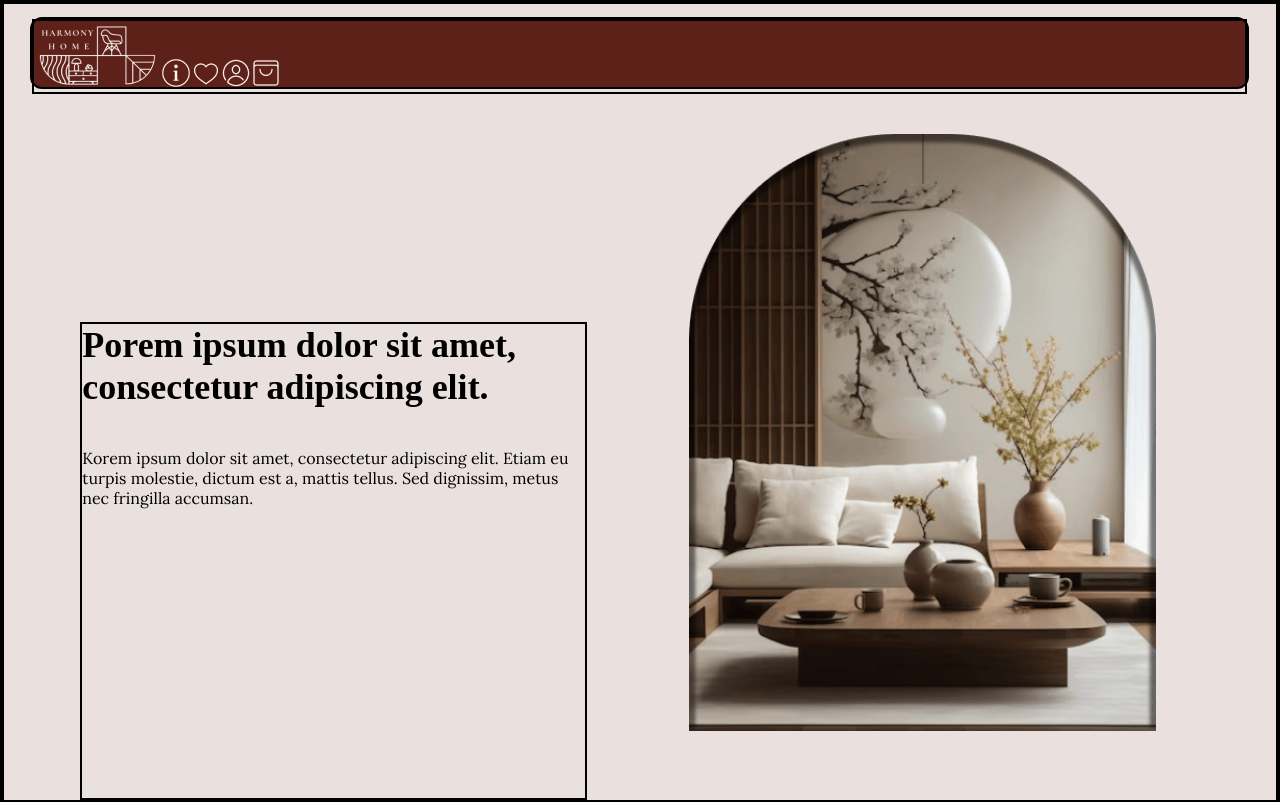
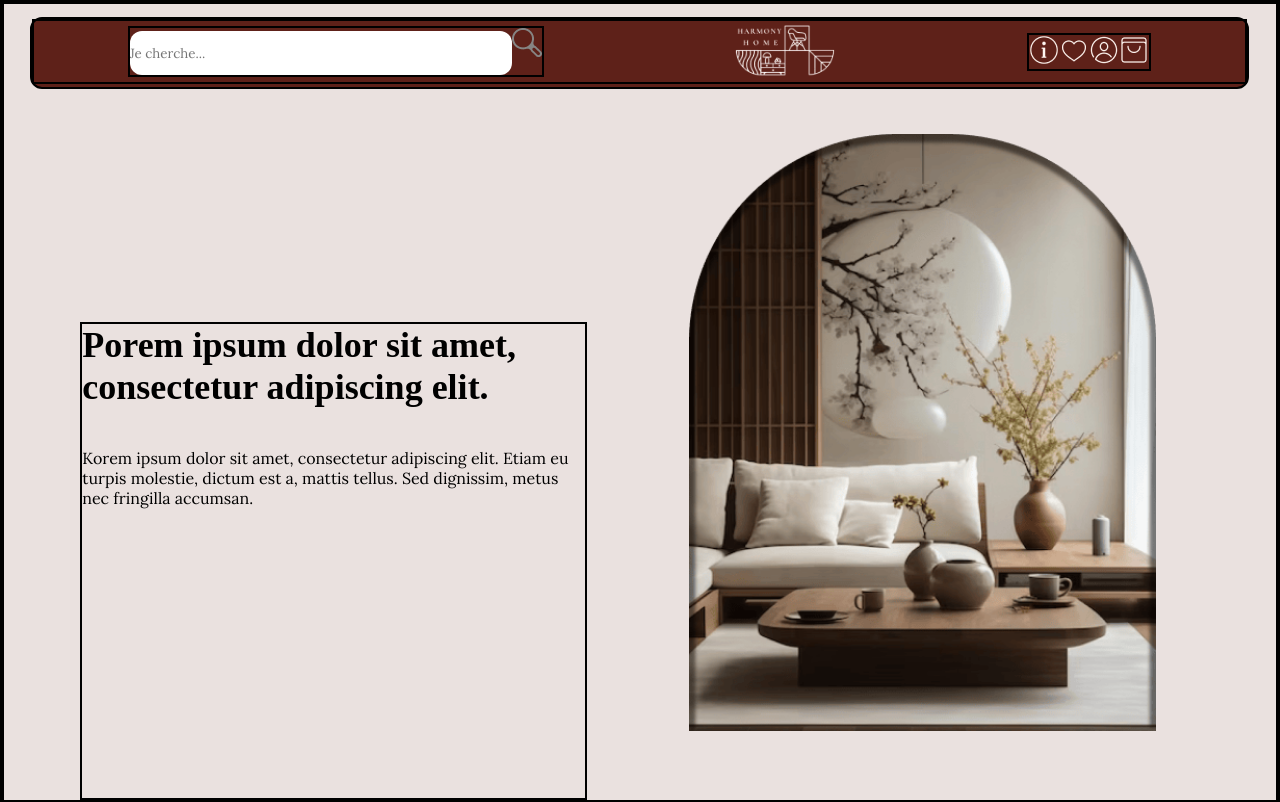
Before and after one commit to Chlopes92/harmony-home-app, an Angular app: page / in a window 1280 px wide. Shown: the top 802 px of the page. Built offline with nearby package versions, Linux system fonts and the light colour scheme; a web font is replaced by a local one.

Commit message:
Barre de recherche de produits fonctionnel

```diff
--- a/src/app/app.routes.ts
+++ b/src/app/app.routes.ts
@@ -20,6 +20,10 @@ export const routes: Routes = [
     {
         path:"category",
         component: CategoryComponent
+    },
+    {
+        path:'search/:searchTerm',
+        component: ProductsComponent
     },
     {
         path:"products",
--- a/src/app/components/header/header.component.css
+++ b/src/app/components/header/header.component.css
@@ -9,6 +9,17 @@ header {
     z-index: 3;
 }
 
-li{
-    display: inline-block;
+ul{
+    display: flex;
+    justify-content: space-around;
+    align-items: center;
 }
+
+.logo{
+    height: 57px;
+}
+
+.icon-nav{
+    display: flex;
+    flex-direction: row;
+}
--- a/src/app/components/header/header.component.html
+++ b/src/app/components/header/header.component.html
@@ -2,12 +2,15 @@
     <nav>
         <ul>
             <li>
+                <app-search-bar></app-search-bar>
+            </li>
+            <li>
                 <a routerLink="/">
-                    <img src="/assets/icons/logo.png" alt="retour à l'accueil">
+                    <img class="logo" src="/assets/icons/logo.png" alt="retour à l'accueil">
                 </a>
             </li>
 
-            <!-- <div> -->
+            <div class="icon-nav">
             <li>
                 <a routerLink="/contact">
                     <img src="/assets/icons/info.png" alt="contact">
@@ -28,7 +31,7 @@
                     <img src="/assets/icons/shopping.png" alt="panier">
                 </a>
             </li>
-            <!-- </div> -->
+            </div>
         </ul>
     </nav>
 </header>
--- a/src/app/components/header/header.component.ts
+++ b/src/app/components/header/header.component.ts
@@ -1,13 +1,26 @@
 import { Component } from '@angular/core';
-import { RouterModule } from '@angular/router';
+import { ActivatedRoute, RouterModule } from '@angular/router';
+import { SearchBarComponent } from '../search-bar/search-bar.component';
+import { Product } from '../../shared/models/Product';
+import { ProductService } from '../../services/product/product.service';
 
 @Component({
   selector: 'app-header',
   standalone: true,
-  imports: [RouterModule],
+  imports: [RouterModule, SearchBarComponent],
   templateUrl: './header.component.html',
   styleUrl: './header.component.css'
 })
 export class HeaderComponent {
+  products: Product[] = [];
+
+  constructor(private productService:ProductService, activatedRoute:ActivatedRoute) {
+    activatedRoute.params.subscribe((params) => {
+      if(params['searchTerm'])
+      this.products = this.productService.getAllProductBySearchTerm(params['searchTerm']);
+      else
+      this.products = productService.getAll();
+    });
+  }
 
 }
--- /dev/null
+++ b/src/app/components/search-bar/search-bar.component.css
@@ -0,0 +1,12 @@
+input{
+    border-radius: 12px;
+    height: 44px;
+    width: 382px;
+    border: none;
+}
+
+button{
+    border: none;
+    background: none;
+
+}
--- /dev/null
+++ b/src/app/components/search-bar/search-bar.component.html
@@ -0,0 +1,8 @@
+<div>
+    <input #s type="text" placeholder="Je cherche..."
+    (keyup.enter)="search(s.value)"
+    [value]="searchTerm">
+    <button (click)="search(s.value)">
+        <img src="/assets/icons/search.png" alt="recherche">
+    </button>
+</div>
--- /dev/null
+++ b/src/app/components/search-bar/search-bar.component.ts
@@ -0,0 +1,25 @@
+import { Component } from '@angular/core';
+import { ActivatedRoute, Router } from '@angular/router';
+
+@Component({
+  selector: 'app-search-bar',
+  standalone: true,
+  imports: [],
+  templateUrl: './search-bar.component.html',
+  styleUrl: './search-bar.component.css'
+})
+export class SearchBarComponent {
+  searchTerm = '';
+
+  constructor(activatedRoute:ActivatedRoute, private router:Router){
+    activatedRoute.params.subscribe((params) => {
+      if(params['searchTerm'])this.searchTerm = params['searchTerm'];
+    });
+  }
+
+  search(term:string): void {
+    if(term)
+    this.router.navigateByUrl('/search/'+ term);
+  }
+
+}
```
Also changed, not shown: 1 other file (tests, documents, lock files or other folders).
